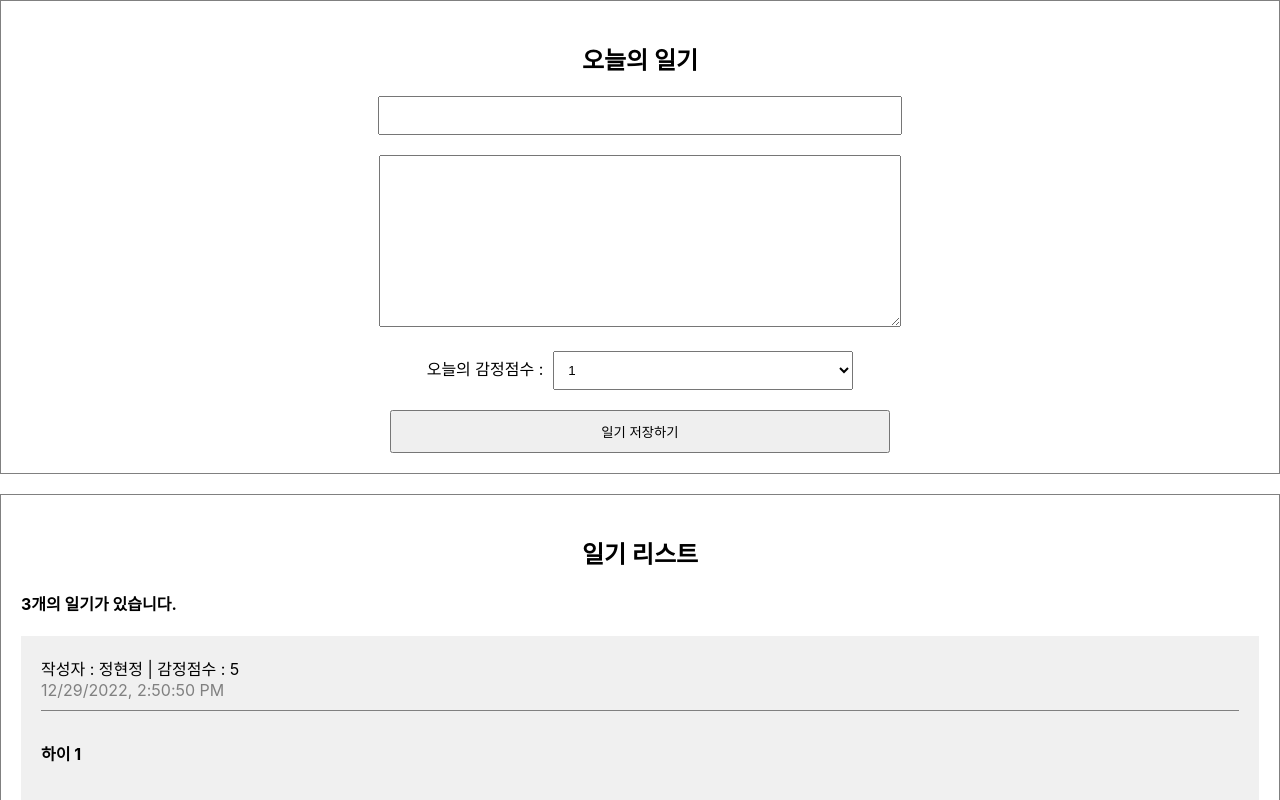
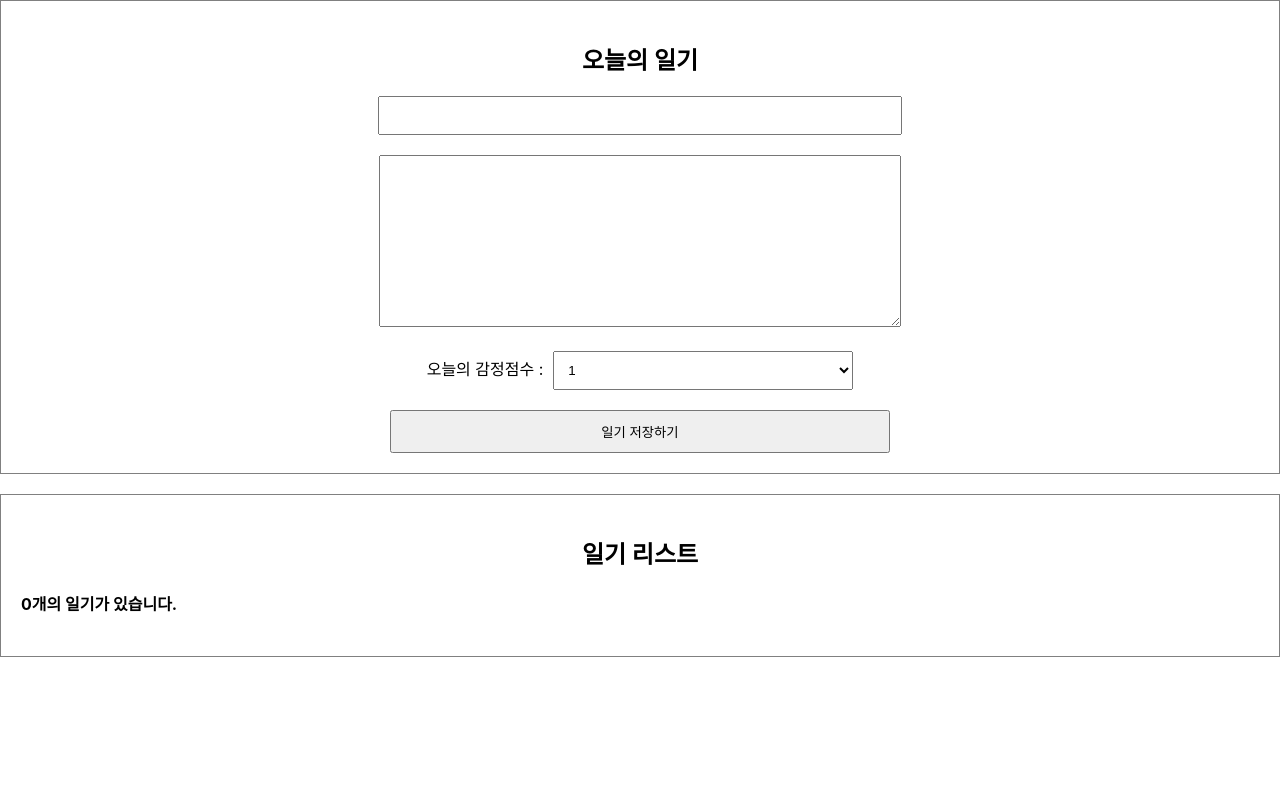
Before and after one commit to hyunjeong222/simple-diary-app, a React (Create React App) app: page / in a window 1280 px wide. Shown: the top 800 px of the page. Built offline with nearby package versions, Linux system fonts and the light colour scheme.

Commit message:
0102 react 데이터 추가

```diff
--- a/src/App.js
+++ b/src/App.js
@@ -1,36 +1,52 @@
+import { useRef, useState } from 'react';
 import './App.css';
 import DiaryEditor from "./DiaryEditor";
 import DiaryList from './DiaryList';
 
-const dummyList = [
-  {
-    id: 1,
-    author: "정현정",
-    content: "하이 1",
-    emotion: 5,
-    created_date: new Date().getTime()
-  },
-  {
-    id: 2,
-    author: "홍길동",
-    content: "하이 2",
-    emotion: 2,
-    created_date: new Date().getTime()
-  },
-  {
-    id: 3,
-    author: "아무게",
-    content: "하이 3",
-    emotion: 1,
-    created_date: new Date().getTime()
-  }
-]
+// const dummyList = [
+//   {
+//     id: 1,
+//     author: "정현정",
+//     content: "하이 1",
+//     emotion: 5,
+//     created_date: new Date().getTime()
+//   },
+//   {
+//     id: 2,
+//     author: "홍길동",
+//     content: "하이 2",
+//     emotion: 2,
+//     created_date: new Date().getTime()
+//   },
+//   {
+//     id: 3,
+//     author: "아무게",
+//     content: "하이 3",
+//     emotion: 1,
+//     created_date: new Date().getTime()
+//   }
+// ]
 
 function App() {
+  const [data, setData] = useState([]);
+  const dataId = useRef(0);
+  const onCreate = (author, content, emotion)=>{
+    const created_date = new Date().getTime();
+    const newItem = {
+      author,
+      content,
+      emotion,
+      created_date,
+      id: dataId.current
+    }
+    dataId.current += 1;
+    setData([newItem, ...data]);
+  };
+
   return (
     <div className="App">
-      <DiaryEditor/>
-      <DiaryList diaryList={dummyList}/>
+      <DiaryEditor onCreate={onCreate} />
+      <DiaryList diaryList={data}/>
     </div>
   );
 }
--- a/src/DiaryEditor.js
+++ b/src/DiaryEditor.js
@@ -1,6 +1,6 @@
 import React, { useRef, useState } from "react";
 
-const DiaryEditor = ()=>{
+const DiaryEditor = ({onCreate})=>{
     const authorInput = useRef();
     const contentInput = useRef();
 
@@ -26,8 +26,15 @@
             contentInput.current.focus();
             return;
         }
+        onCreate(state.author, state.content, state.emotion);
         alert("저장 성공!");
-    }
+        setState({
+            author: "",
+            content: "",
+            emotion: 1,
+        });
+    };
+
     return <div className="DiaryEditor">
         <h2>오늘의 일기</h2>
         <div>
--- a/src/DiaryList.js
+++ b/src/DiaryList.js
@@ -1,4 +1,6 @@
 import DiaryItem from "./DiaryItem";
+
+// react는 단방향으로 데이터가 흐름
 
 const DiaryList = ( {diaryList} )=>{
     return (
```
